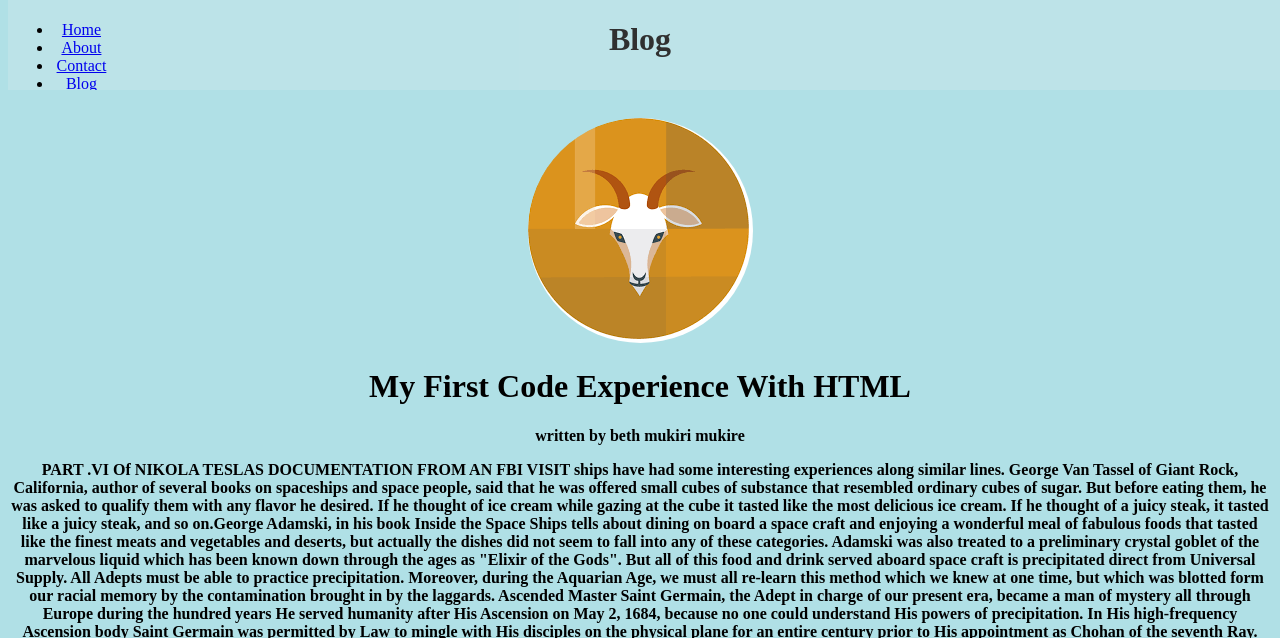
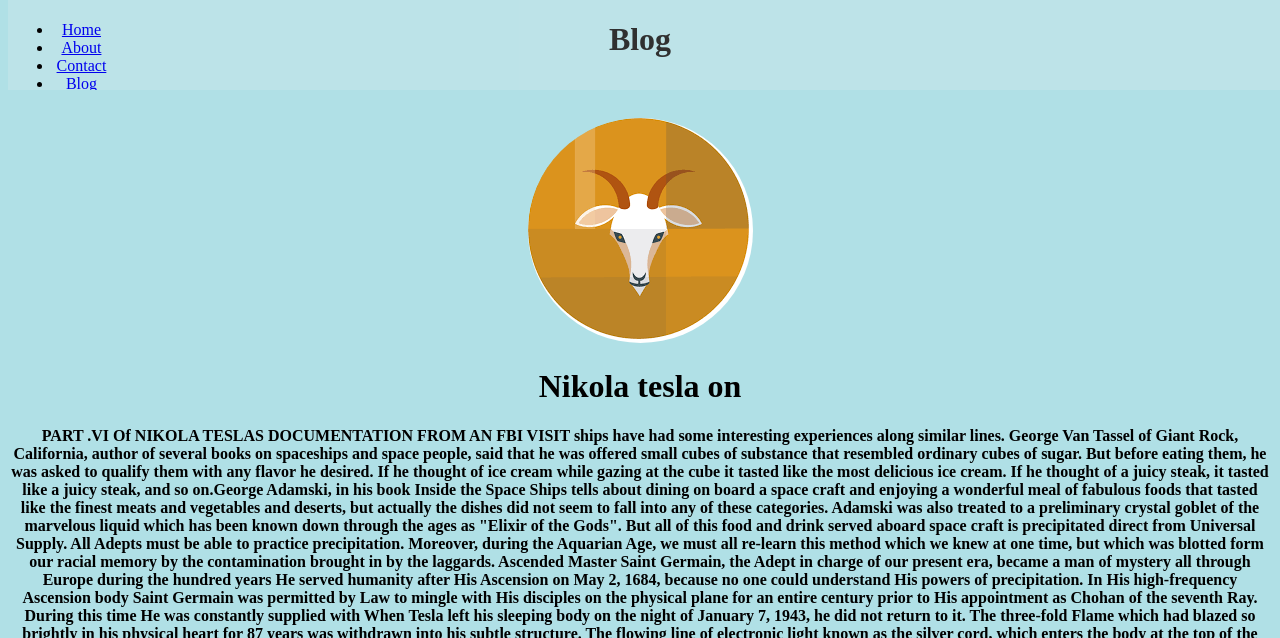
Before and after one commit to xparta/Beth-Mukiri, a plain HTML site: page Blog.html in a window 1280 px wide. Shown: the top 638 px of the page. Drawn offline with Linux system fonts and the light colour scheme.

Commit message:
changes on blog

```diff
--- a/Blog.html
+++ b/Blog.html
@@ -33,10 +33,8 @@
 <picture><img src="images/profile.png" alt="dp" style="align:middle;border-radius:120px;margin-top: 1cm;">
 </picture>
 <div blog="align:middle;border-radius:120px;margin-top: 1cm;">
-<h1 >My First Code Experience With HTML</h1>
-<p1>written by beth mukiri mukire</p1>
+<h1 >Nikola tesla on</h1>
   <p style="text-align:center"> PART .VI Of NIKOLA TESLAS DOCUMENTATION FROM AN FBI VISIT
-
 ships have had some interesting experiences along similar lines. George Van Tassel of Giant Rock, California, author of several books on spaceships and space people, said that he was offered small cubes of substance that resembled ordinary cubes of sugar. But before eating them, he was asked to qualify them with any flavor he desired. If he thought of ice cream while gazing at the cube it tasted like the most delicious ice cream. If he thought of a juicy steak, it tasted like a juicy steak, and so on.George Adamski, in his book Inside the Space Ships tells about dining on board a space craft and enjoying a wonderful meal of fabulous foods that tasted like the finest meats and vegetables and deserts, but actually the dishes did not seem to fall into any of these categories. Adamski was also treated to a preliminary crystal goblet of the marvelous liquid which has been known down through the ages as "Elixir of the Gods".
 But all of this food and drink served aboard space craft is precipitated direct from Universal Supply. All Adepts must be able to practice precipitation. Moreover, during the Aquarian Age, we must all re-learn this method which we knew at one time, but which was blotted form our racial memory by the contamination brought in by the laggards.
 Ascended Master Saint Germain, the Adept in charge of our present era, became a man of mystery all through Europe during the hundred years He served humanity after His Ascension on May 2, 1684, because no one could understand His powers of precipitation. In His high-frequency Ascension body Saint Germain was permitted by Law to mingle with His disciples on the physical plane for an entire century prior to His appointment as Chohan of the seventh Ray. During this time He was constantly supplied with
```
